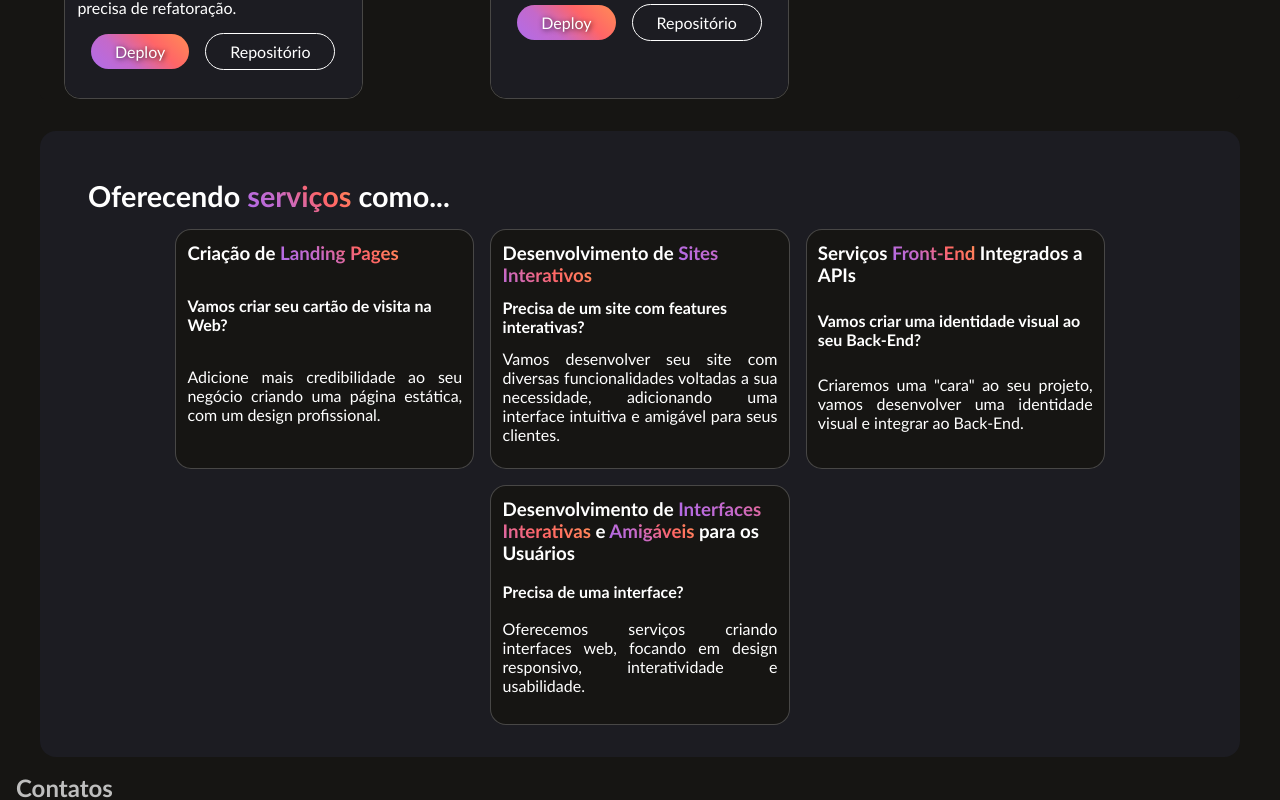
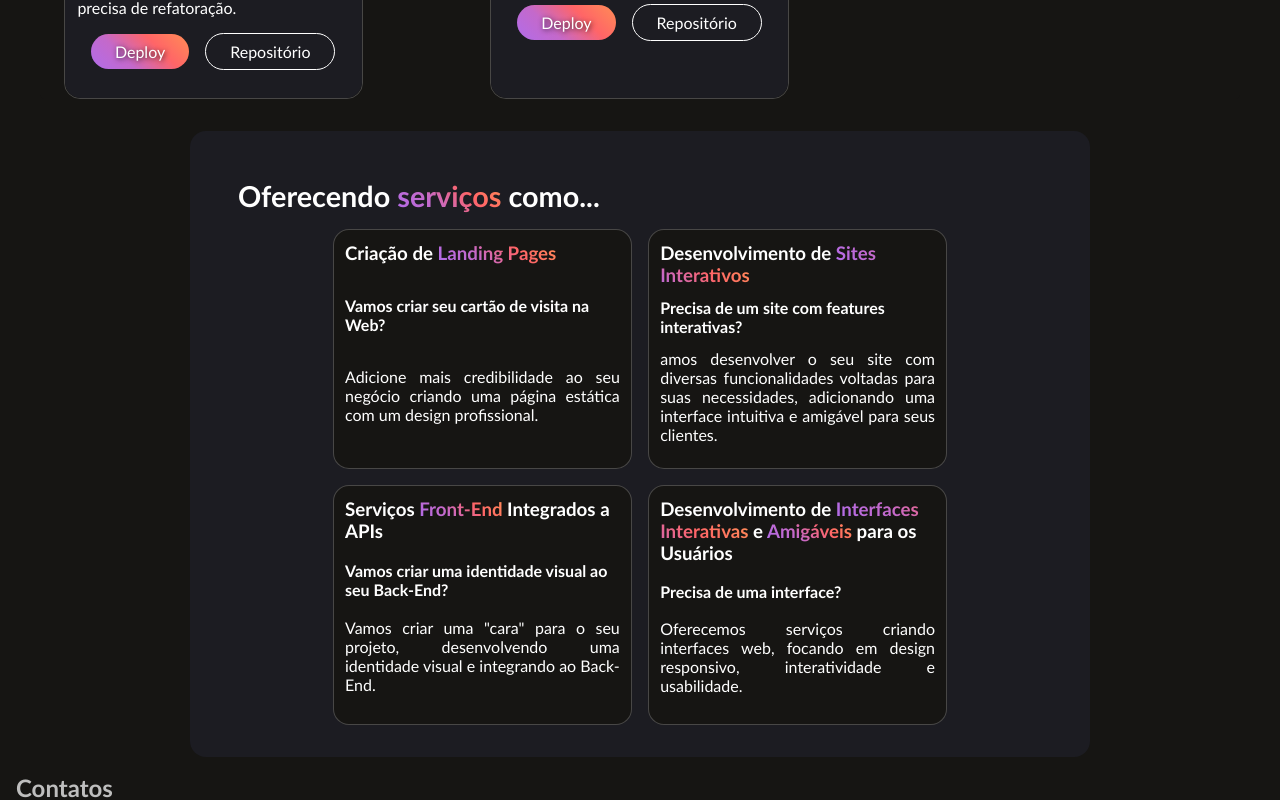
Before and after one commit to MarchonSolutions/Marchon-portifolio-page, a React (Vite) app: page / in a window 1280 px wide. Shown: the part 1820-2620 px from the top of the page. Built offline with nearby package versions, Linux system fonts and the light colour scheme.

Commit message:
finalizado

```diff
--- a/src/components/Main/Main.module.css
+++ b/src/components/Main/Main.module.css
@@ -35,7 +35,7 @@
   margin-right: auto;
   margin-left: auto;
   margin-top: 2rem;
-  max-width: 1200px;
+  max-width: 900px;
   padding: 2rem;
   background-color: #1c1c22;
   border-radius: 1rem;
--- a/src/components/Main/MyProjects/EachProjectBigScreens/index.jsx
+++ b/src/components/Main/MyProjects/EachProjectBigScreens/index.jsx
@@ -27,5 +27,5 @@ export const EachProjectBigScreens = ({ projects }) => {
 };
 
 EachProjectBigScreens.propTypes = {
-  projects: PropTypes.object.isRequired
+  projects: PropTypes.array.isRequired
 }
--- a/src/components/Main/MyServices/index.jsx
+++ b/src/components/Main/MyServices/index.jsx
@@ -8,34 +8,43 @@ export const MyServices = () => {
       </h2>
       <ul>
         <li className={styles.eachService}>
-          <h3>Criação de <span className="text-gradient">Landing Pages</span></h3>
+          <h3>
+            Criação de <span className="text-gradient">Landing Pages</span>
+          </h3>
           <h5>Vamos criar seu cartão de visita na Web?</h5>
           <p>
             Adicione mais credibilidade ao seu negócio criando uma página
-            estática, com um design profissional.
-          </p>
-        </li>
-        <li className={styles.eachService}>
-          <h3>Desenvolvimento de <span className="text-gradient">Sites Interativos</span></h3>
-          <h5>Precisa de um site com features interativas?</h5>
-          <p>
-            Vamos desenvolver seu site com diversas funcionalidades voltadas a
-            sua necessidade, adicionando uma interface intuitiva e amigável para
-            seus clientes.
-          </p>
-        </li>
-        <li className={styles.eachService}>
-          <h3>Serviços <span className="text-gradient">Front-End</span> Integrados a APIs</h3>
-          <h5>Vamos criar uma identidade visual ao seu Back-End?</h5>
-          <p>
-            Criaremos uma {'"cara"'} ao seu projeto, vamos desenvolver uma
-            identidade visual e integrar ao Back-End.
+            estática com um design profissional.
           </p>
         </li>
         <li className={styles.eachService}>
           <h3>
-            Desenvolvimento de <span className="text-gradient">Interfaces Interativas</span> e <span className="text-gradient">Amigáveis</span> para os
-            Usuários
+            Desenvolvimento de{" "}
+            <span className="text-gradient">Sites Interativos</span>
+          </h3>
+          <h5>Precisa de um site com features interativas?</h5>
+          <p>
+            amos desenvolver o seu site com diversas funcionalidades voltadas
+            para suas necessidades, adicionando uma interface intuitiva e
+            amigável para seus clientes.
+          </p>
+        </li>
+        <li className={styles.eachService}>
+          <h3>
+            Serviços <span className="text-gradient">Front-End</span> Integrados
+            a APIs
+          </h3>
+          <h5>Vamos criar uma identidade visual ao seu Back-End?</h5>
+          <p>
+            Vamos criar uma {'"cara"'} para o seu projeto, desenvolvendo uma
+            identidade visual e integrando ao Back-End.
+          </p>
+        </li>
+        <li className={styles.eachService}>
+          <h3>
+            Desenvolvimento de{" "}
+            <span className="text-gradient">Interfaces Interativas</span> e{" "}
+            <span className="text-gradient">Amigáveis</span> para os Usuários
           </h3>
           <h5>Precisa de uma interface?</h5>
           <p>
```
